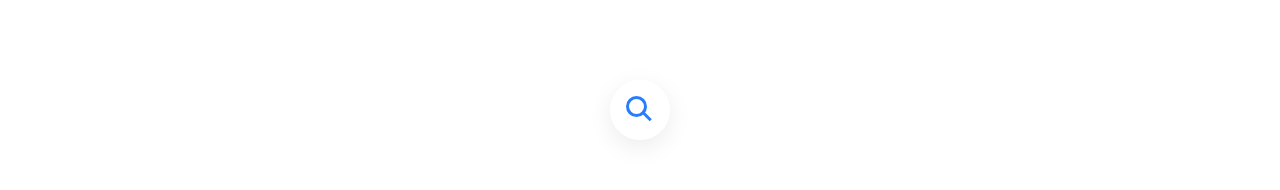
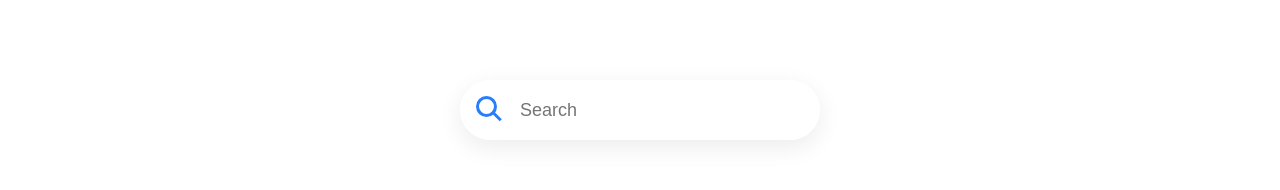
Before and after one commit to jbramirez03/Weather-Arc, a React (Create React App) app: page / in a window 1280 px wide. Shown: the top 190 px of the page. Built offline with nearby package versions, Linux system fonts and the light colour scheme.

Commit message:
styled input inside search area with inheritance of parent elements height and width

```diff
--- a/src/App.css
+++ b/src/App.css
@@ -21,12 +21,13 @@
 
 .search {
   position: relative;
-  width: 60px;
+  width: 360px;
   height: 60px;
   background: #fff;
   border-radius: 60px;
   transition: 0.5s;
   box-shadow: 0 7px 25px rgba(0, 0, 0, 0.08);
+  overflow: hidden;
 }
 
 .search.active {
@@ -65,6 +66,27 @@
   height: 12px;
   background: #287dfc;
   transform: translate(6px, 6px) rotate(315deg);
+}
+
+.search .input {
+  position: relative;
+  width: 300px;
+  height: 60px;
+  left: 60px;
+  display: flex;
+  justify-content: center;
+  align-items: center;
+}
+
+.search .input input {
+  position: absolute;
+  top: 0;
+  width: 100%;
+  height: 100%;
+  border: none;
+  outline: none;
+  font-size: 18px;
+  padding: 10px 0;
 }
 
 .weather-grid {
--- a/src/components/Search.js
+++ b/src/components/Search.js
@@ -12,7 +12,9 @@
         <div className='search-area'>
             <div className={active ? 'search active' : 'search'}>
                 <div className='icon' onClick={handleToggle}></div>
-                <div className="input"></div>
+                <div className="input">
+                    <input type="text" placeholder='Search' id='city-search' />
+                </div>
             </div>
         </div>
     )
```
